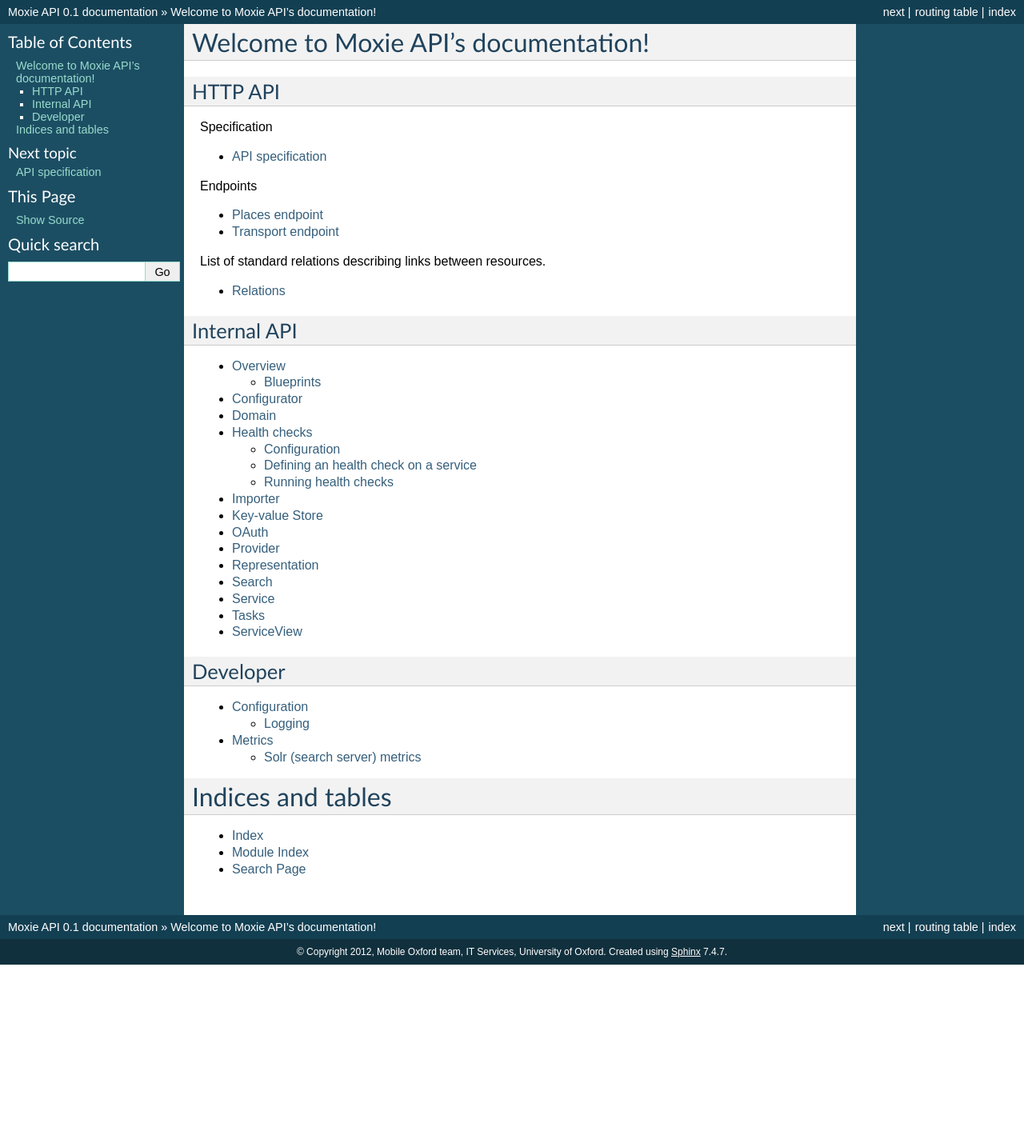
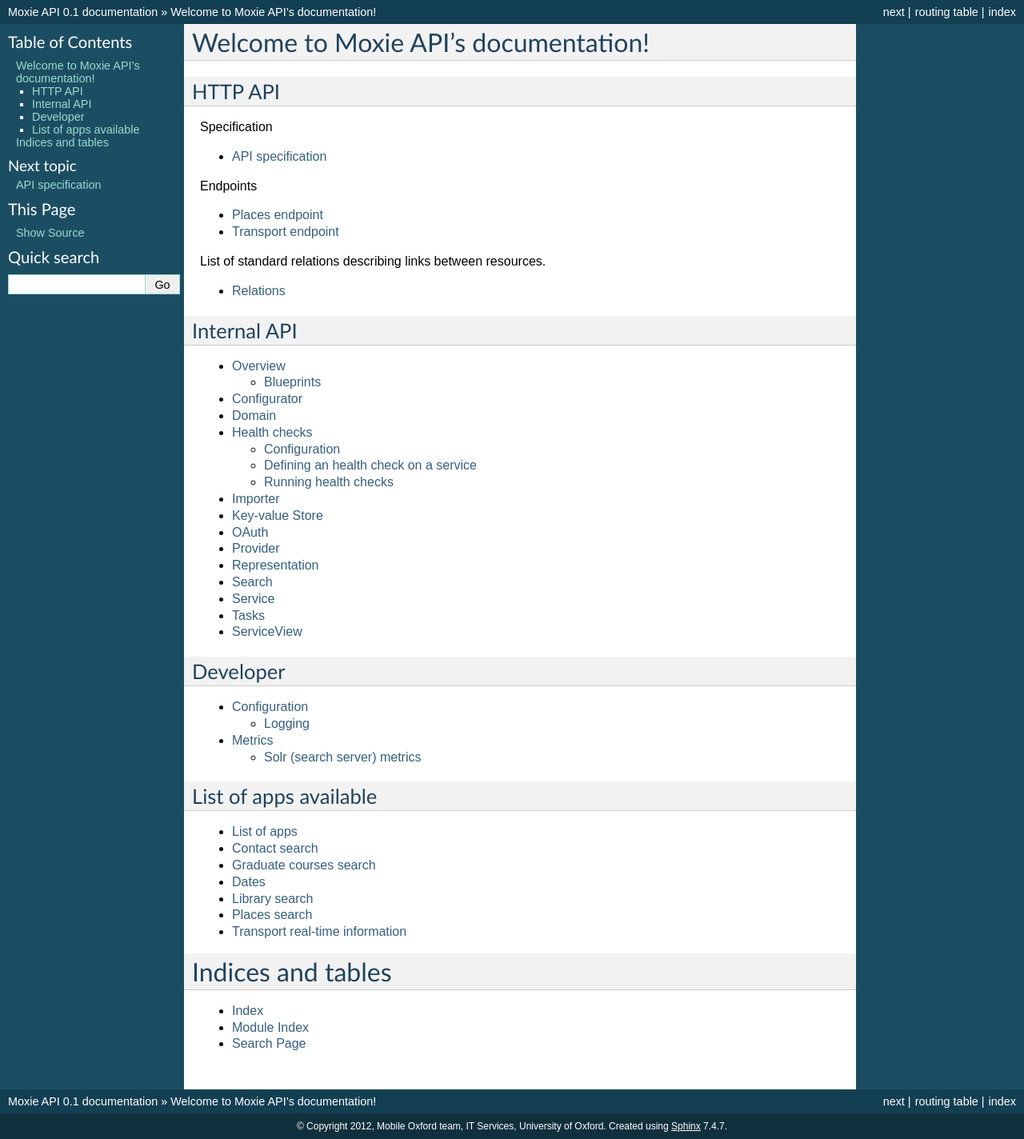
Before and after one commit to martinfilliau/moxie, a Sphinx documentation site: the page built from docs/source/index.rst, in a window 1280 px wide. Shown: the whole page at 80% size. Built offline with Sphinx 7.4.7, drawn with Linux system fonts in a browser that asks for light colours; before the commit the page ends 1206 px from its top, so only the background shows below that.

Commit message:
Docs / added listing of applications available

```diff
--- /dev/null
+++ b/docs/source/apps/contacts.rst
@@ -0,0 +1,4 @@
+Contact search
+==============
+
+Search for contacts, see `documentation <http://moxie-contacts.readthedocs.org>`_.
--- /dev/null
+++ b/docs/source/apps/courses.rst
@@ -0,0 +1,6 @@
+Graduate courses search
+========================
+
+Search for courses, browse by subject...
+
+See `documentation <http://moxie-courses.readthedocs.org>`_.
--- /dev/null
+++ b/docs/source/apps/dates.rst
@@ -0,0 +1,6 @@
+Dates
+=====
+
+Display current (Oxford) date.
+
+See `documentation <http://moxie-oxford-dates.readthedocs.org>`_.
--- /dev/null
+++ b/docs/source/apps/library.rst
@@ -0,0 +1,6 @@
+Library search
+==============
+
+Search for books, get real-time availability information...
+
+See `documentation <http://moxie-library.readthedocs.org>`_.
--- /dev/null
+++ b/docs/source/apps/places.rst
@@ -0,0 +1,6 @@
+Places search
+==============
+
+Search for places, browse by categories...
+
+See :doc:`/http_api/endpoints/places`
--- /dev/null
+++ b/docs/source/apps/transport.rst
@@ -0,0 +1,6 @@
+Transport real-time information
+===============================
+
+Get real-time information about transports
+
+See :doc:`/http_api/endpoints/transport`
--- a/docs/source/index.rst
+++ b/docs/source/index.rst
@@ -47,6 +47,16 @@ Developer
 
     developer/*
 
+List of apps available
+----------------------
+
+.. toctree::
+    :glob:
+    :maxdepth: 1
+
+    apps/overview
+    apps/*
+
 Indices and tables
 ==================
 
```
Also changed, not shown: docs/source/apps/overview.rst (added, +9 -0 lines).
